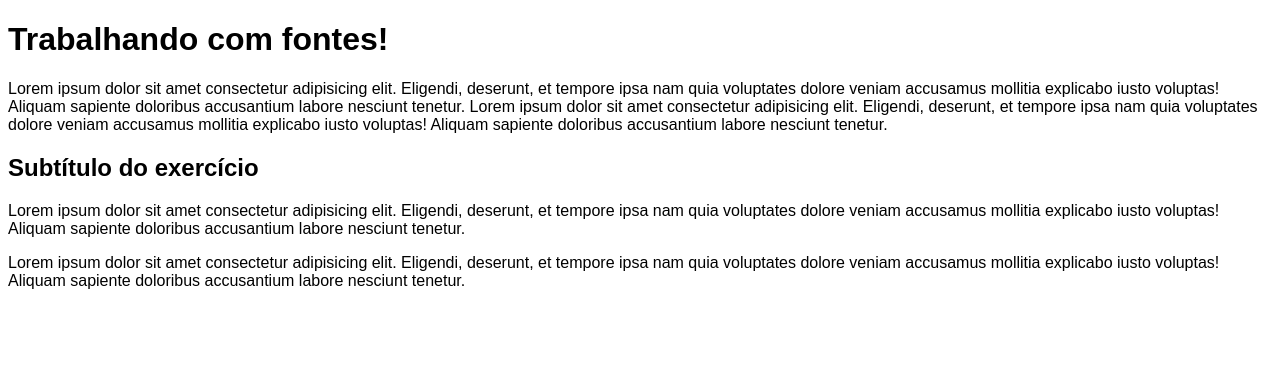
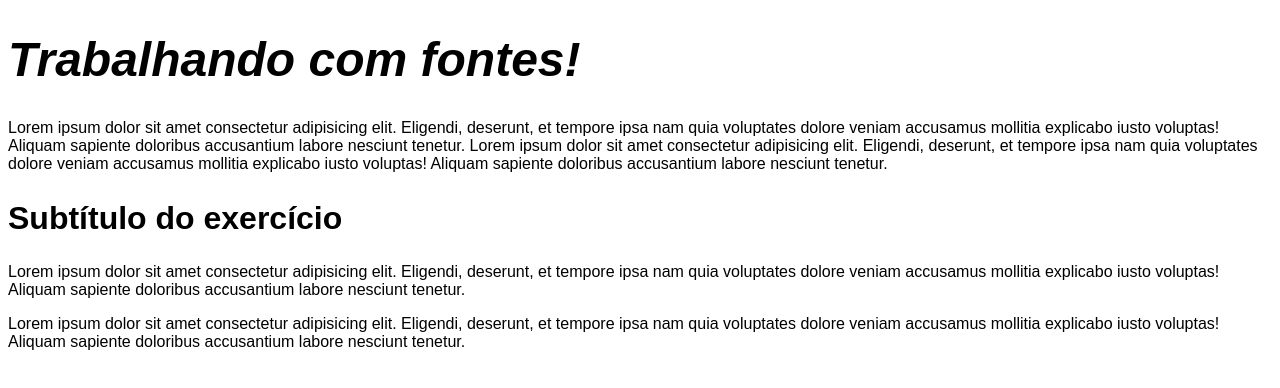
Before and after one commit to oJoaoPeOliveira/Curso-HTML5-CSS3, a plain HTML site: page html-css/exercicios/ex017/fonte01.html in a window 1280 px wide. Drawn offline with Linux system fonts and the light colour scheme.

Commit message:
Commit peso, estilo e shorthand font
Aprendizado sobre font-weight, font-style, font-size, font-family e a shorthand font.

```diff
--- a/html-css/exercicios/ex017/fonte01.html
+++ b/html-css/exercicios/ex017/fonte01.html
@@ -18,6 +18,29 @@
             16px geralmente = 1em
             */
             font-size: 1em;
+            font-weight: normal;
+            /*
+            lighter, normal, bold e bolder
+            e a variação numérica de 100 a 900
+            */
+        }
+
+        h1 {
+            /*
+            font-family: 'Work Sans', sans-serif;
+            font-weight: bolder;
+            font-size: 3em;
+            font-style: italic;
+
+            shorthand font
+
+            - font-style -> font-weight -> font-size -> font-family
+            */
+            font: italic bolder 3em 'Work Sans', sans-serif;
+        }
+
+        h2 {
+            font: bold 2em 'Work Sans', sans-serif;
         }
     </style>
 </head>
```
